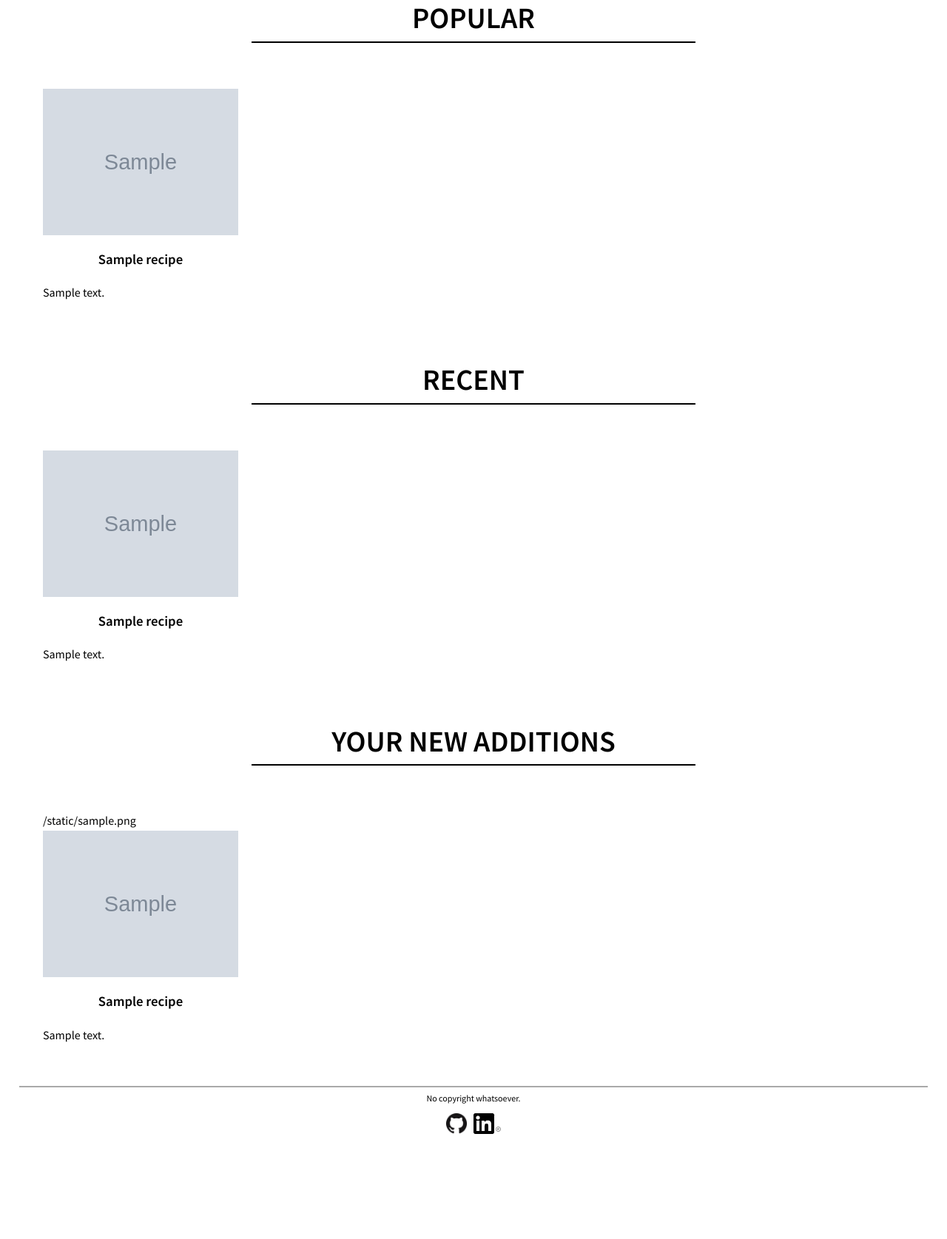
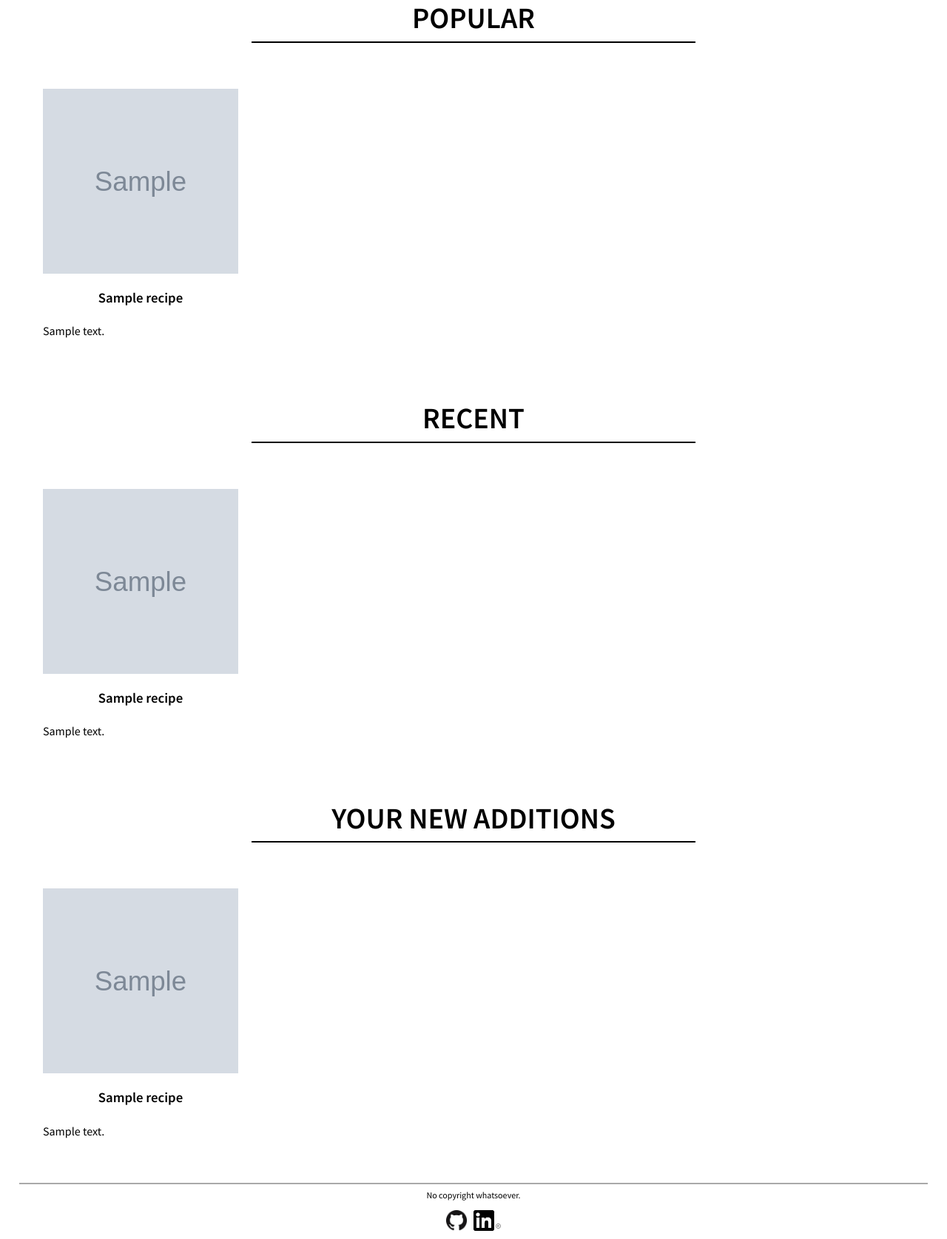
Before and after one commit to vilisimo/cookme, a Django app: page / in a window 1280 px wide. Shown: the part 193-1868 px from the top of the page at 74% size. Before the commit the page ends 1726 px from the top, so only its background shows below. Run offline with Django 3.2, Linux system fonts and the light colour scheme; a user stored in the database is signed in; tables that the repository leaves empty hold one stand-in row (values such as "Sample post"); grey boxes marked "Sample" are stand-in pictures; some libraries are stand-ins or nearby versions.

Commit message:
Add consistent image size using backgrounds

```diff
--- a/static/css/temp.css
+++ b/static/css/temp.css
@@ -62,6 +62,7 @@ h3 {
     display: block;
     float: left;
     width: 25%;
+    /*height: 300px;*/
 }
 
 .four p {
@@ -70,14 +71,21 @@ h3 {
 }
 
 .four img {
-    max-width: 300px;
-    max-height: 300px;
-    width: 100%;
-    height: 100%;
-    display: block;
-    margin: auto;
+    /*object-fit: contain;*/
+    /*max-width: 100%;*/
+    /*width: auto;*/
+    /*height: 100%;*/
+    /*display: block;*/
+    /*margin: auto;*/
 }
 
+.img-wrapper {
+    /*width: inherit;*/
+    height: 250px;
+    overflow: hidden;
+    background-size: cover;
+    background-position: center center;
+}
 
 @media (max-width: 1000px) {
     .four {
--- a/templates/base.html
+++ b/templates/base.html
@@ -64,7 +64,10 @@
                     <h2>Popular</h2>
                     {% for recipe in most_popular %}
                         <div class="four popular">
-                            <img src="{{ recipe.image.url }}" alt="{{ recipe.title }}"/>
+                            <div class="img-wrapper" style="background-image: url({{ recipe.image.url }});"
+                            title="{{ recipe.title }}">
+{#                                <img src="{{ recipe.image.url }}" alt="{{ recipe.title }}"/>#}
+                            </div>
                             <h3>{{ recipe.title }}</h3>
                             <p>{{ recipe.description }}</p>
                         </div>
@@ -77,7 +80,9 @@
                     <h2>Recent</h2>
                     {% for recipe in most_recent %}
                         <div class="four recent">
-                            <img src="{{ recipe.image.url }}" alt="{{ recipe.title }}"/>
+                            <div class="img-wrapper" style="background-image: url({{ recipe.image.url }});">
+{#                                <img src="{{ recipe.image.url }}" alt="{{ recipe.title }}"/>#}
+                            </div>
                             <h3>{{ recipe.title }}</h3>
                             <p>{{ recipe.description }}</p>
                         </div>
@@ -91,8 +96,10 @@
                         <h2>Your new additions</h2>
                         {% for recipe in user_additions %}
                             <div class="four additions">
-                                {% static recipe.image %}
-                                <img src="{{ recipe.image.url }}" alt="{{ recipe.title }}"/>
+{#                                {% static recipe.image %}#}
+                                <div class="img-wrapper" style="background-image: url({{ recipe.image.url }});">
+                                </div>
+{#                                <img src="{{ recipe.image.url }}" alt="{{ recipe.title }}"/>#}
                                 <h3>{{ recipe.title }}</h3>
                                 <p>{{ recipe.description }}</p>
                             </div>
```
